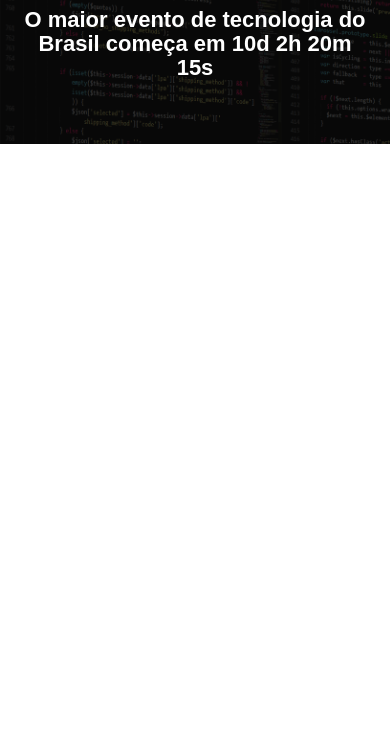
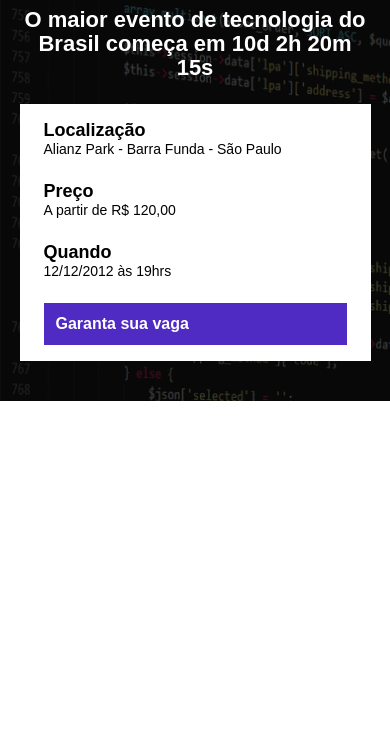
Before and after one commit to SJeanF/ebac--tech-talks, a website built with Parcel: page src/index.html in a window 390 px wide. Shown: the part 96-844 px from the top of the page. Built offline with nearby package versions, Linux system fonts and the light colour scheme.

Commit message:
criando barra de informações

```diff
--- a/src/index.html
+++ b/src/index.html
@@ -14,6 +14,23 @@
         <div class="container">
             <img class="hero__logo" src="./images/ebac_logo.svg" alt="Ebac">
             <p class="hero__text">O maior evento de tecnologia do Brasil começa em 10d 2h 20m 15s</p>
+            <div class="infos-bar">
+                <ul class="infos-bar__infos">
+                    <li class="infos-bar__infos__item">
+                        <b>Localização</b>
+                        Alianz Park - Barra Funda - São Paulo
+                    </li>
+                    <li class="infos-bar__infos__item">
+                        <b>Preço</b>
+                        A partir de R$ 120,00
+                    </li>
+                    <li class="infos-bar__infos__item">
+                        <b>Quando</b>
+                        12/12/2012 às 19hrs
+                    </li>
+                </ul>
+                <a class="button button--primary" href="#">Garanta sua vaga</a>
+            </div>
         </div>
     </header>
     <script src="scripts/main.js"></script>
--- /dev/null
+++ b/src/styles/components/_buttons.scss
@@ -0,0 +1,23 @@
+.button {
+    padding: 12px;
+    font-size: 18;
+    font-weight: bold;
+    text-decoration: none;
+    text-align: center;
+    white-space: nowrap;
+
+    &--primary {
+        color: white;
+        background-color: #4f2ac3;
+    }
+
+    @media (max-width:640px) {
+        display: block;
+        width: 100%;
+    }
+
+    @media (max-width:1024px) {
+        display: flex;
+        align-items: center;
+    }
+}
--- /dev/null
+++ b/src/styles/components/_infos_bar.scss
@@ -0,0 +1,40 @@
+.infos-bar {
+    padding: 16px 24px;
+    background-color: #fff;
+    display: flex;
+    justify-content: space-between;
+
+    &__infos {
+        display: flex;
+        gap: 40px;
+
+        &__item {
+            font-size: 14px;
+            color: #000;
+
+            b {
+                font-size: 18px;
+                display: block;
+                color: #000;
+            }
+        }
+    }
+
+    @media (max-width:640px) {
+        display: block;
+
+        &__infos {
+            display: block;
+
+            &__item {
+                margin-bottom: 24px;
+            }
+        }
+    }
+
+    @media (max-width:1024px) {
+        &__infos {
+            gap: 16px;
+        }
+    }
+}
--- a/src/styles/main.scss
+++ b/src/styles/main.scss
@@ -1,10 +1,14 @@
 @use './hero';
+@use './components/infos_bar';
+@use './components/buttons';
+
 * {
     margin: 0;
     padding: 0;
     box-sizing: border-box;
     font-family: Boboto, sans-serif;
     color: #fff;
+    list-style: none;
 }
 
 .container {
```
